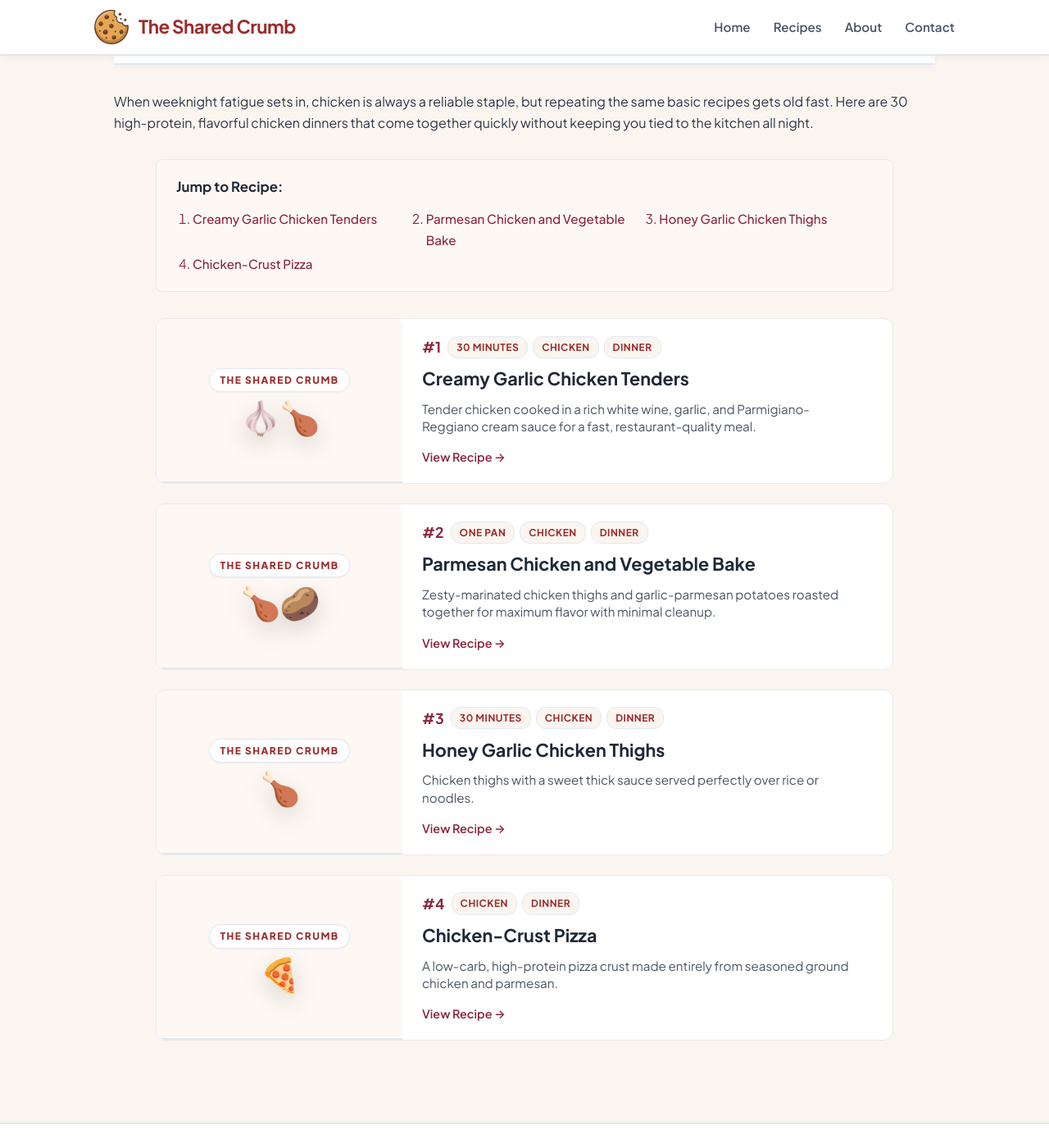
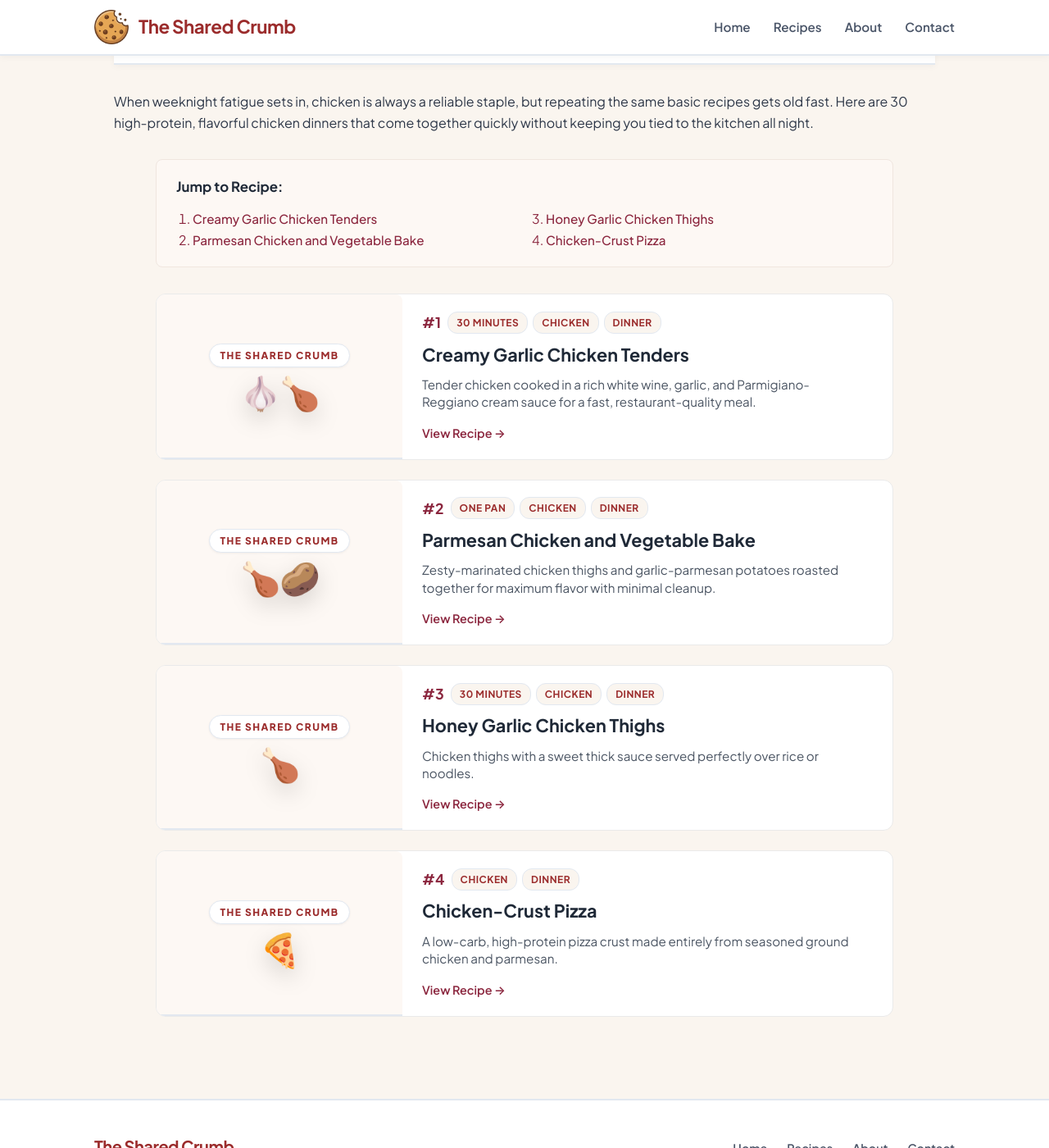
Before and after one commit to TheSharedCrumb/TheSharedCrumb, a Jekyll site: the page built from _roundups/30-chicken-dinners.md, in a window 1280 px wide and 1400 px high, scrolled down 190 px. Shown: the whole window at 82% size. Built offline with Jekyll 4.4.1, drawn with Linux system fonts in a browser that asks for light colours.

Commit message:
Update roundup.html

```diff
--- a/_layouts/roundup.html
+++ b/_layouts/roundup.html
@@ -10,7 +10,22 @@ layout: default
     /* Offset so cards stop below fixed/sticky navigation headers */
     scroll-margin-top: 100px;
   }
+  .roundup-toc-list {
+    margin: 0;
+    padding-left: 1.25rem;
+    color: #8b263e;
+    line-height: 1.6;
+    column-count: 2;
+    column-gap: 2rem;
+  }
+  .roundup-toc-list li {
+    /* Prevent individual items from splitting awkwardly across columns */
+    break-inside: avoid;
+  }
   @media (max-width: 600px) {
+    .roundup-toc-list {
+      column-count: 1;
+    }
     .roundup-card-horizontal {
       flex-direction: column !important;
     }
@@ -42,7 +57,7 @@ layout: default
   <!-- Table of Contents -->
   <nav class="roundup-toc" style="background: #fdf8f4; padding: 1.25rem 1.5rem; border-radius: 8px; margin-bottom: 2rem; border: 1px solid #f0e6df; max-width: 900px; margin-left: auto; margin-right: auto;">
     <strong style="display: block; margin-bottom: 0.75rem; color: #1f2937; font-size: 1.05rem;">Jump to Recipe:</strong>
-    <ol style="margin: 0; padding-left: 1.25rem; color: #8b263e; line-height: 1.6; display: grid; grid-template-columns: repeat(auto-fit, minmax(250px, 1fr)); gap: 0.25rem 1.5rem;">
+    <ol class="roundup-toc-list">
       {% for item in page.recipes %}
         {% if item.slug %}{% assign r_slug = item.slug %}{% else %}{% assign r_slug = item %}{% endif %}
         {% assign target_slug = r_slug | downcase %}
```
